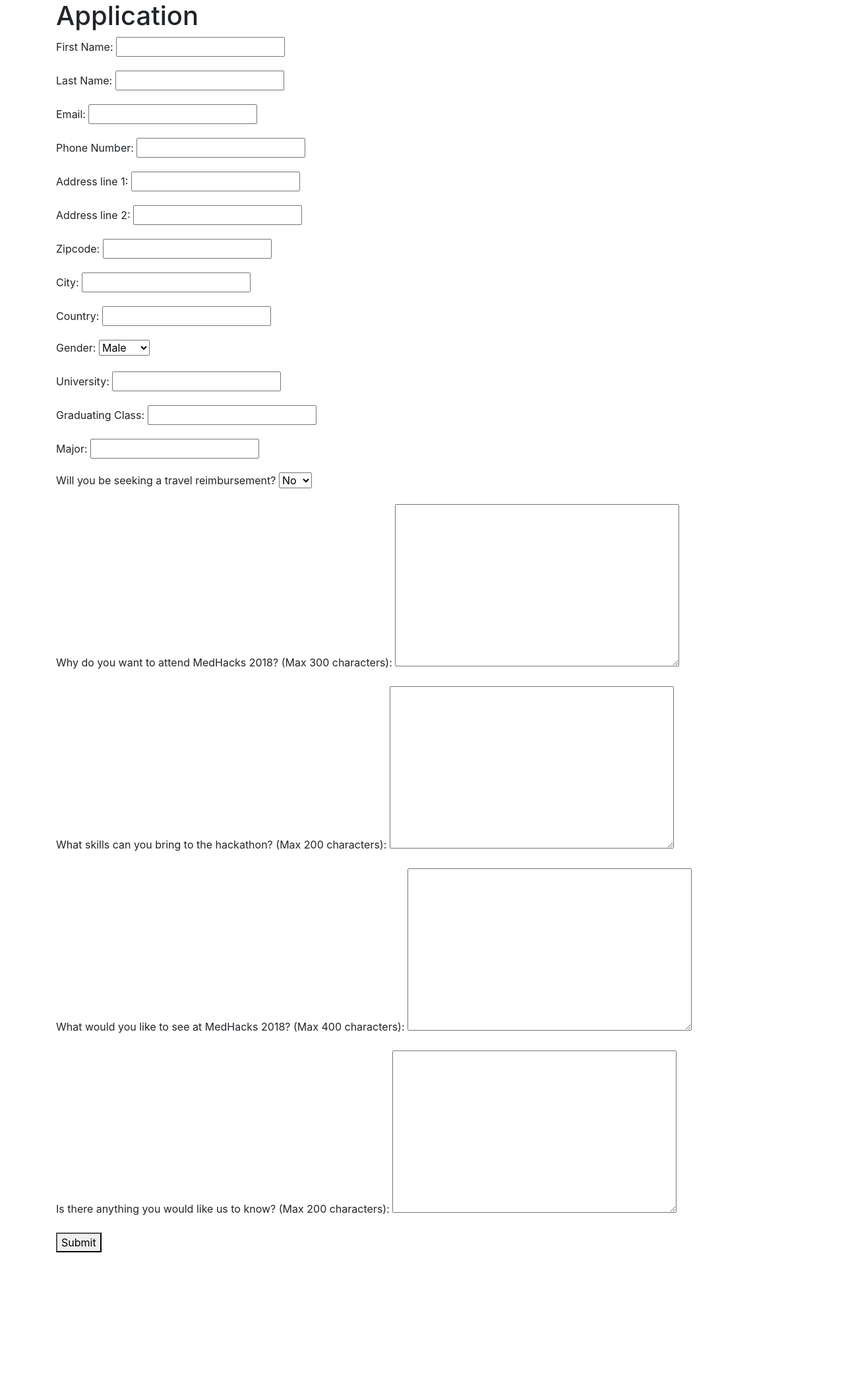
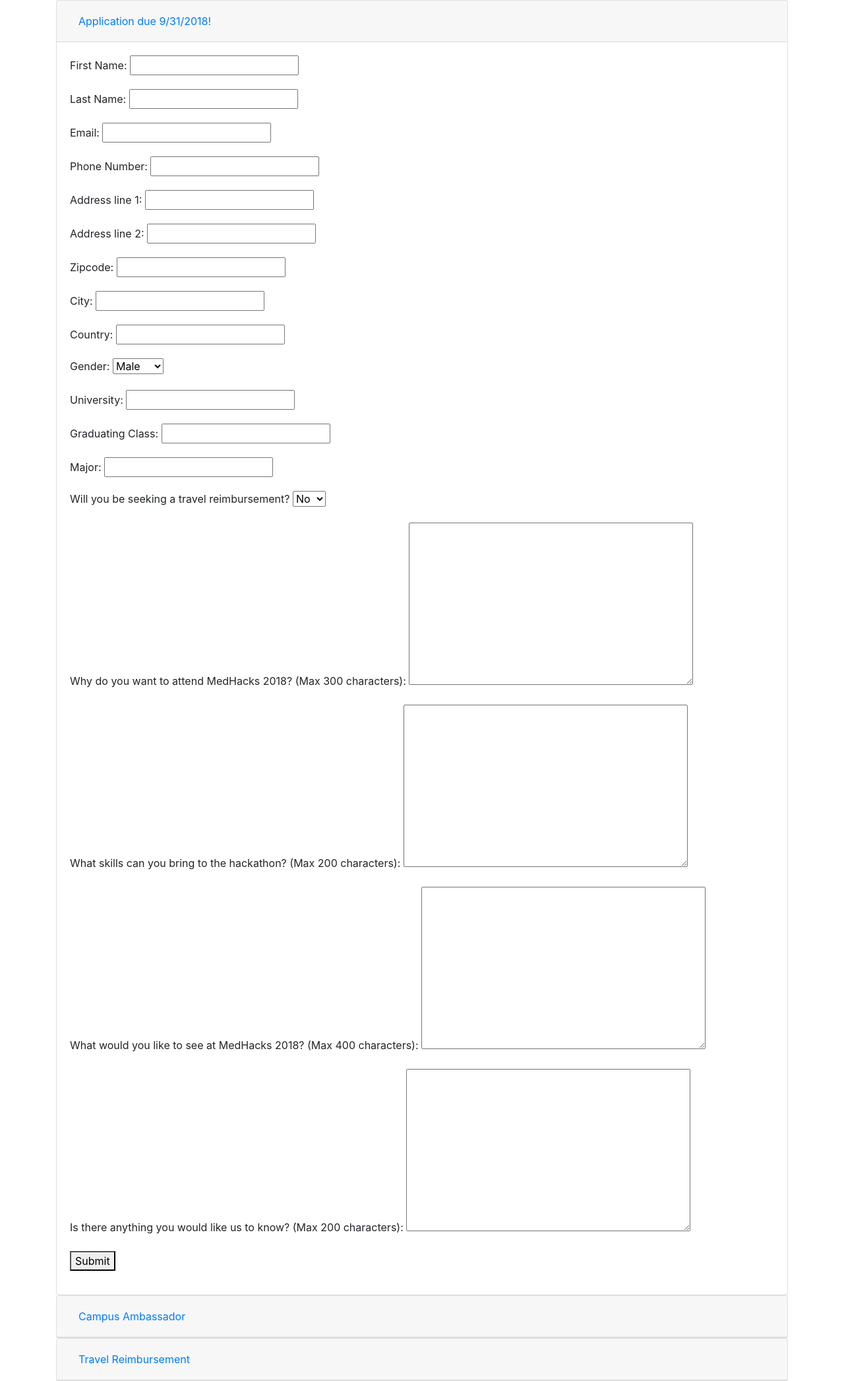
Before and after one commit to nosup/medhacks_system, a Django app: page /home/ in a window 1280 px wide. Shown: the part 80-2173 px from the top of the page at 66% size. Before the commit the page ends 1978 px from the top, so only its background shows below. Run offline with Django 3.2, Linux system fonts and the light colour scheme; a user stored in the database is signed in; data comes from the database, SQL or seed files in the repository; both versions use the stored data as it was after the commit; some libraries are stand-ins or nearby versions.

Commit message:
replaced accounts/home.html with home/home.html as homepage

```diff
--- a/medhacks/accounts/templates/accounts/home.html
+++ b/medhacks/accounts/templates/accounts/home.html
@@ -9,7 +9,7 @@
         <li>
            Application
            <div class="container">
-             {% if post is not None %}
+             {% if apps == None %}
                {% for post in posts %}
                   <p>{{post.first_name}}</p>
                   <p>{{post.last_name}}</p>
@@ -26,7 +26,6 @@
                   <p>{{post.major}}</p>
                   <p>{{post.track}}</p>
                   <p>{{post.reimbursement}}</p>
-                  <p>{{post.contingency}}</p>
                   <p>{{post.team}}</p>
                   <p>{{post.user}}</p>
                {% endfor %}
--- a/medhacks/accounts/urls.py
+++ b/medhacks/accounts/urls.py
@@ -1,4 +1,5 @@
 from django.urls import path, re_path
+from home.views import HomeView
 from . import views
 from django.views.generic.base import RedirectView
 from django.contrib.auth.views import (
@@ -11,7 +12,8 @@ from django.contrib.auth.views import (
 app_name = 'accounts'
 
 urlpatterns = [
-    path('', views.home, name='home'),
+    path('', HomeView.as_view(), name='home'),
+    # path('', views.home, name='home'),
     path('login/', login, {'template_name': 'accounts/login.html'}, name='login'),
     path('logout/', logout, {'template_name': 'accounts/logout.html'}, name='logout'),
     path('register/', views.register, name='register'),
--- a/medhacks/home/models.py
+++ b/medhacks/home/models.py
@@ -20,6 +20,7 @@ class Application(models.Model):
     essay1 = models.CharField(max_length=300, default = '-')
     essay2 = models.CharField(max_length=300, default = '-')
     essay3 = models.CharField(max_length=300, default = '-')
+    essay4 = models.CharField(max_length=300, default = '-')
     # track = models.CharField(max_length=50)
     reimbursement = models.CharField(max_length=50)
     # contingency = models.CharField(max_length=50)
--- a/medhacks/home/templates/home/home.html
+++ b/medhacks/home/templates/home/home.html
@@ -2,7 +2,22 @@
 
 {% block body %}
 <div class="container">
-  <h1>Application</h1>
+  <div id="accordion">
+    <div class="card">
+      <div class="card-header" id="headingOne">
+        <h5 class="mb-0">
+          <button class="btn btn-link" data-toggle="collapse" data-target="#collapseOne" aria-expanded="true" aria-controls="collapseOne">
+            {% if form != None %}
+            Application due 9/31/2018!
+            {% else %}
+            Application Submission View
+            {% endif %}
+          </button>
+        </h5>
+      </div>
+
+      <div id="collapseOne" class="collapse show" aria-labelledby="headingOne" data-parent="#accordion">
+        <div class="card-body">
           {% if form != None %}
             <form method="post">
               {% csrf_token %}
@@ -28,8 +43,77 @@
               City: {{ app.city }}</br>
               Major: {{ app.major }}</br>
               Reimbursement: {{ app.reimbursement }}</br>
+              Why do you want to attend MedHacks 2018? </br>
+              {{ app.essay1 }} </br>
+              What skills can you bring to the hackathon? </br>
+              {{ app.essay2 }} </br>
+              What would you like to see at MedHacks 2018? </br>
+              {{ app.essay3 }} </br>
+              Is there anything you would like us to know? </br>
+              {{ app.essay4 }} </br>
             {% endfor %}
             </p>
             {% endif %}
           </div>
+        </div>
+      </div>
+    </div>
+    <div class="card">
+      <div class="card-header" id="headingTwo">
+        <h5 class="mb-0">
+          <button class="btn btn-link collapsed" data-toggle="collapse" data-target="#collapseTwo" aria-expanded="false" aria-controls="collapseTwo">
+            Campus Ambassador
+          </button>
+        </h5>
+      </div>
+      <div id="collapseTwo" class="collapse" aria-labelledby="headingTwo" data-parent="#accordion">
+        <div class="card-body">
+          <div class="container">
+            {% if user.userprofile.campus_ambassador == 'Y' %}
+            <p>
+              Thank you for being a campus amabassador!
+            </p>
+            {% else %}
+            <p>
+              Not a MedHacks campus ambassador? Find out the perks of becoming one!
+            </p>
+            {% endif %}
+          </div>
+        </div>
+      </div>
+    </div>
+    <div class="card">
+      <div class="card-header" id="headingThree">
+        <h5 class="mb-0">
+          <button class="btn btn-link collapsed" data-toggle="collapse" data-target="#collapseThree" aria-expanded="false" aria-controls="collapseThree">
+            Travel Reimbursement
+          </button>
+        </h5>
+      </div>
+      <div id="collapseThree" class="collapse" aria-labelledby="headingThree" data-parent="#accordion">
+        <div class="card-body">
+          <div class="container">
+            {% if user.userprofile.travel_reimbursement == 'Y' %}
+            <p>
+              You have been awarded a travel reimbursement!
+            </p>
+            {% elif user.userprofile.travel_reimbursement == 'N' %}
+            <p>
+              You are not eligible for a travel reimbursement.
+            </p>
+            {% else %}
+            <p>
+              Travel reimbursement application pending! (All reimbursements statuses
+              will be marked as pending, even if you selected 'No' in the
+              application).
+            </p>
+            {% endif %}
+          </div>
+        </div>
+      </div>
+    </div>
+  </div>
+</div>
+
+
 {% endblock %}
--- a/medhacks/home/views.py
+++ b/medhacks/home/views.py
@@ -11,7 +11,7 @@ class HomeView(TemplateView):
         application = Application.objects.filter(email=request.user.email)[:1]
         if application.count() > 0:
             return render(request, self.template_name, {'form': None, 'apps': application})
-        return render(request, self.template_name, {'form': form})
+        return render(request, self.template_name, {'form': form, 'apps': None})
 
     def post(self, request):
         form = HomeForm(request.POST)
--- a/medhacks/medhacks/settings.py
+++ b/medhacks/medhacks/settings.py
@@ -25,6 +25,7 @@ DEBUG = True
 ALLOWED_HOSTS = [
     '0.0.0.0',
     '159.89.155.87',
+    '127.0.0.1'
 ]
 
 
```
Also changed, not shown: medhacks/databasedir/db.sqlite3, medhacks/db.sqlite3 (added), medhacks/home/migrations/0008_auto_20180424_0213.py (added). Lines whose indentation alone changed are shown as unchanged.
